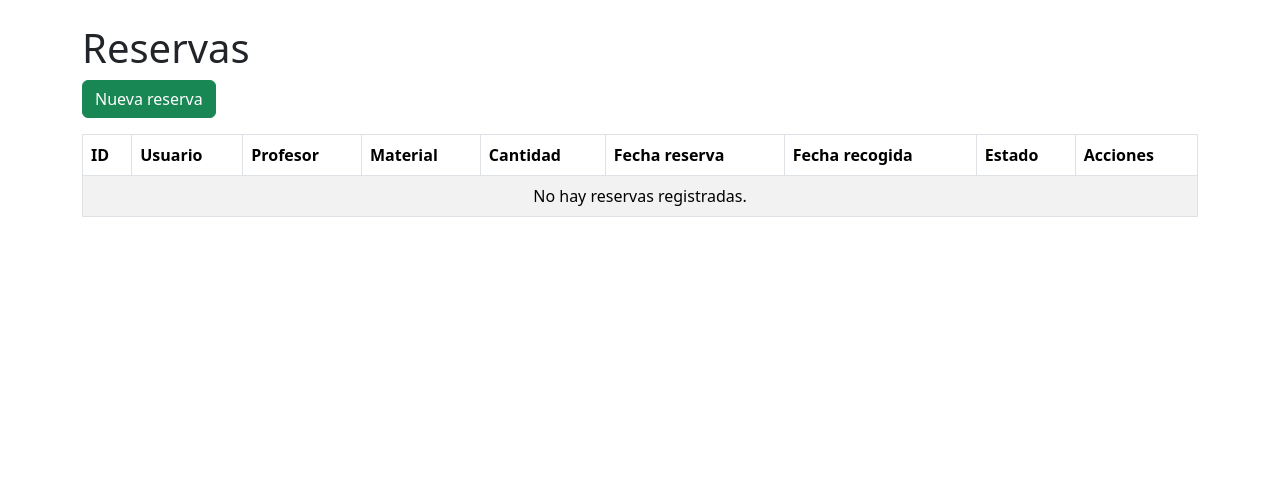
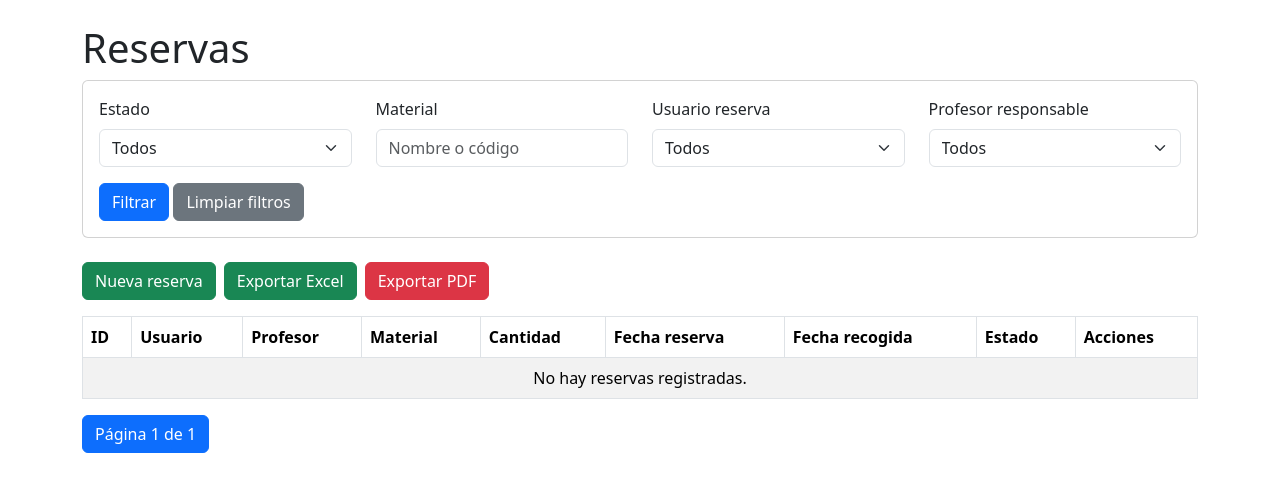
Before and after one commit to josellagosta-collab/inventario_taller_sdd, a Django app: page /reservas/ in a window 1280 px wide; the page is wider, and only the part inside the window is pictured. Shown: the part 81-573 px from the top of that part. Run offline with Django 5.2, Linux system fonts and the light colour scheme; the visitor is signed in with stand-in values (Sample User, id 1); data comes from the database, SQL or seed files in the repository; data that the repository does not hold is empty.

Commit message:
feat: añadir exportal excel y pdf las reservas

```diff
--- a/prestamos/templates/prestamos/lista_reservas.html
+++ b/prestamos/templates/prestamos/lista_reservas.html
@@ -8,10 +8,103 @@ Reservas
 
 <h1>Reservas</h1>
 
-<a href="{% url 'prestamos:crear_reserva' %}"
-   class="btn btn-success mb-3">
-    Nueva reserva
-</a>
+<form method="get" class="card card-body mb-4">
+
+    <div class="row">
+
+        <div class="col-md-3">
+            <label class="form-label">Estado</label>
+            <select name="estado" class="form-select">
+                <option value="">Todos</option>
+
+                {% for valor, texto in estados %}
+                    <option value="{{ valor }}"
+                        {% if estado == valor %}
+                            selected
+                        {% endif %}
+                    >
+                        {{ texto }}
+                    </option>
+                {% endfor %}
+            </select>
+        </div>
+
+        <div class="col-md-3">
+            <label class="form-label">Material</label>
+            <input type="text"
+                   name="busqueda"
+                   class="form-control"
+                   placeholder="Nombre o código"
+                   value="{{ busqueda }}">
+        </div>
+
+        <div class="col-md-3">
+            <label class="form-label">Usuario reserva</label>
+            <select name="usuario_reserva" class="form-select">
+                <option value="">Todos</option>
+
+                {% for usuario in usuarios %}
+                    <option value="{{ usuario.id }}"
+                        {% if usuario_reserva == usuario.id|stringformat:"s" %}
+                            selected
+                        {% endif %}
+                    >
+                        {{ usuario.username }}
+                    </option>
+                {% endfor %}
+            </select>
+        </div>
+
+        <div class="col-md-3">
+            <label class="form-label">Profesor responsable</label>
+            <select name="profesor_responsable" class="form-select">
+                <option value="">Todos</option>
+
+                {% for usuario in usuarios %}
+                    <option value="{{ usuario.id }}"
+                        {% if profesor_responsable == usuario.id|stringformat:"s" %}
+                            selected
+                        {% endif %}
+                    >
+                        {{ usuario.username }}
+                    </option>
+                {% endfor %}
+            </select>
+        </div>
+
+    </div>
+
+    <div class="mt-3">
+        <button type="submit" class="btn btn-primary">
+            Filtrar
+        </button>
+
+        <a href="{% url 'prestamos:lista_reservas' %}"
+           class="btn btn-secondary">
+            Limpiar filtros
+        </a>
+    </div>
+
+</form>
+
+<div class="d-flex gap-2 mb-3">
+
+    <a href="{% url 'prestamos:crear_reserva' %}"
+       class="btn btn-success">
+        Nueva reserva
+    </a>
+
+    <a href="{% url 'prestamos:exportar_reservas_excel' %}?estado={{ estado }}&busqueda={{ busqueda }}&usuario_reserva={{ usuario_reserva }}&profesor_responsable={{ profesor_responsable }}"
+    class="btn btn-success">
+        Exportar Excel
+    </a>
+
+    <a href="{% url 'prestamos:exportar_reservas_pdf' %}?estado={{ estado }}&busqueda={{ busqueda }}&usuario_reserva={{ usuario_reserva }}&profesor_responsable={{ profesor_responsable }}"
+    class="btn btn-danger">
+        Exportar PDF
+    </a>
+
+</div>
 
 <table class="table table-striped table-bordered">
 
@@ -73,4 +166,48 @@ Reservas
 
 </table>
 
+<nav aria-label="Paginación de reservas">
+    <ul class="pagination">
+
+        {% if reservas.has_previous %}
+            <li class="page-item">
+                <a class="page-link"
+                   href="?page=1&estado={{ estado }}&busqueda={{ busqueda }}&usuario_reserva={{ usuario_reserva }}&profesor_responsable={{ profesor_responsable }}">
+                    Primera
+                </a>
+            </li>
+
+            <li class="page-item">
+                <a class="page-link"
+                   href="?page={{ reservas.previous_page_number }}&estado={{ estado }}&busqueda={{ busqueda }}&usuario_reserva={{ usuario_reserva }}&profesor_responsable={{ profesor_responsable }}">
+                    Anterior
+                </a>
+            </li>
+        {% endif %}
+
+        <li class="page-item active">
+            <span class="page-link">
+                Página {{ reservas.number }} de {{ reservas.paginator.num_pages }}
+            </span>
+        </li>
+
+        {% if reservas.has_next %}
+            <li class="page-item">
+                <a class="page-link"
+                   href="?page={{ reservas.next_page_number }}&estado={{ estado }}&busqueda={{ busqueda }}&usuario_reserva={{ usuario_reserva }}&profesor_responsable={{ profesor_responsable }}">
+                    Siguiente
+                </a>
+            </li>
+
+            <li class="page-item">
+                <a class="page-link"
+                   href="?page={{ reservas.paginator.num_pages }}&estado={{ estado }}&busqueda={{ busqueda }}&usuario_reserva={{ usuario_reserva }}&profesor_responsable={{ profesor_responsable }}">
+                    Última
+                </a>
+            </li>
+        {% endif %}
+
+    </ul>
+</nav>
+
 {% endblock %}
--- a/prestamos/urls.py
+++ b/prestamos/urls.py
@@ -14,4 +14,6 @@ urlpatterns = [
     path("reservas/", views.lista_reservas, name="lista_reservas"),
     path("reservas/<int:reserva_id>/cancelar/", views.cancelar_reserva, name="cancelar_reserva"),
     path("reservas/<int:reserva_id>/convertir/", views.convertir_reserva_en_prestamo, name="convertir_reserva_en_prestamo"),
+    path("reservas/exportar/excel/", views.exportar_reservas_excel, name="exportar_reservas_excel"),
+    path("reservas/exportar/pdf/", views.exportar_reservas_pdf, name="exportar_reservas_pdf"),
 ]
--- a/prestamos/views.py
+++ b/prestamos/views.py
@@ -16,7 +16,7 @@ from openpyxl.styles import Font, PatternFill, Alignment
 from openpyxl.utils import get_column_letter
 from io import BytesIO
 from django.conf import settings
-
+from django.db.models import Q
 from reportlab.platypus import SimpleDocTemplate, Table, TableStyle, Paragraph, Spacer, Image
 from reportlab.lib import colors
 from reportlab.lib.styles import getSampleStyleSheet
@@ -391,8 +391,40 @@ def lista_reservas(request):
         "material"
     ).all()
 
+    usuarios = User.objects.all()
+
+    estado = request.GET.get("estado", "")
+    busqueda = request.GET.get("busqueda", "")
+    usuario_reserva = request.GET.get("usuario_reserva", "")
+    profesor_responsable = request.GET.get("profesor_responsable", "")
+
+    if estado:
+        reservas = reservas.filter(estado=estado)
+
+    if busqueda:
+        reservas = reservas.filter(
+            Q(material__nombre__icontains=busqueda) |
+            Q(material__codigo_inventario__icontains=busqueda)
+        )
+
+    if usuario_reserva:
+        reservas = reservas.filter(usuario_reserva_id=usuario_reserva)
+
+    if profesor_responsable:
+        reservas = reservas.filter(profesor_responsable_id=profesor_responsable)
+
+    paginator = Paginator(reservas, 10)
+    numero_pagina = request.GET.get("page")
+    pagina_reservas = paginator.get_page(numero_pagina)
+
     return render(request, "prestamos/lista_reservas.html", {
-        "reservas": reservas,
+        "reservas": pagina_reservas,
+        "usuarios": usuarios,
+        "estados": Reserva.ESTADOS,
+        "estado": estado,
+        "busqueda": busqueda,
+        "usuario_reserva": usuario_reserva,
+        "profesor_responsable": profesor_responsable,
     })
 
 @login_required
@@ -458,3 +490,177 @@ def convertir_reserva_en_prestamo(request, reserva_id):
     return render(request, "prestamos/convertir_reserva.html", {
         "reserva": reserva,
     })
+
+@login_required
+def exportar_reservas_excel(request):
+    workbook = openpyxl.Workbook()
+    hoja = workbook.active
+    hoja.title = "Reservas"
+
+    encabezados = [
+        "ID",
+        "Usuario reserva",
+        "Profesor responsable",
+        "Material",
+        "Código material",
+        "Cantidad",
+        "Fecha reserva",
+        "Fecha prevista recogida",
+        "Estado",
+        "Observaciones",
+    ]
+
+    for columna, texto in enumerate(encabezados, start=1):
+        hoja.cell(row=1, column=columna, value=texto)
+
+    color_corporativo = "0051A0"
+
+    for celda in hoja[1]:
+        celda.font = Font(bold=True, color="FFFFFF")
+        celda.fill = PatternFill(
+            start_color=color_corporativo,
+            end_color=color_corporativo,
+            fill_type="solid"
+        )
+        celda.alignment = Alignment(horizontal="center")
+
+    reservas = Reserva.objects.select_related(
+        "usuario_reserva",
+        "profesor_responsable",
+        "material"
+    ).all()
+
+    estado = request.GET.get("estado", "")
+    busqueda = request.GET.get("busqueda", "")
+    usuario_reserva = request.GET.get("usuario_reserva", "")
+    profesor_responsable = request.GET.get("profesor_responsable", "")
+
+    if estado:
+        reservas = reservas.filter(estado=estado)
+
+    if busqueda:
+        reservas = reservas.filter(
+            Q(material__nombre__icontains=busqueda) |
+            Q(material__codigo_inventario__icontains=busqueda)
+        )
+
+    if usuario_reserva:
+        reservas = reservas.filter(usuario_reserva_id=usuario_reserva)
+
+    if profesor_responsable:
+        reservas = reservas.filter(profesor_responsable_id=profesor_responsable)
+
+    fila = 2
+
+    for reserva in reservas:
+        hoja.cell(fila, 1, reserva.id)
+        hoja.cell(fila, 2, reserva.usuario_reserva.username)
+        hoja.cell(fila, 3, reserva.profesor_responsable.username)
+        hoja.cell(fila, 4, reserva.material.nombre)
+        hoja.cell(fila, 5, reserva.material.codigo_inventario)
+        hoja.cell(fila, 6, reserva.cantidad)
+        hoja.cell(fila, 7, reserva.fecha_reserva.strftime("%d/%m/%Y"))
+        hoja.cell(fila, 8, reserva.fecha_prevista_recogida.strftime("%d/%m/%Y"))
+        hoja.cell(fila, 9, reserva.get_estado_display())
+        hoja.cell(fila, 10, reserva.observaciones or "")
+
+        fila += 1
+
+    response = HttpResponse(
+        content_type="application/vnd.openxmlformats-officedocument.spreadsheetml.sheet"
+    )
+
+    response["Content-Disposition"] = 'attachment; filename="reservas.xlsx"'
+
+    for columna in hoja.columns:
+        max_length = 0
+        letra_columna = get_column_letter(columna[0].column)
+
+    for celda in columna:
+        if celda.value:
+            max_length = max(max_length, len(str(celda.value)))
+
+    hoja.column_dimensions[letra_columna].width = max_length + 2
+
+    hoja.auto_filter.ref = hoja.dimensions
+    hoja.freeze_panes = "A2"
+
+    workbook.save(response)
+
+    return response
+
+@login_required
+def exportar_reservas_pdf(request):
+    buffer = BytesIO()
+    pdf = SimpleDocTemplate(buffer)
+
+    elementos = []
+    estilos = getSampleStyleSheet()
+
+    logo_path = settings.BASE_DIR / "static" / "images" / "logo_monlau.png"
+
+    if logo_path.exists():
+        elementos.append(Image(str(logo_path), width=90, height=55))
+
+    elementos.append(Paragraph("<b>Informe de reservas</b>", estilos["Title"]))
+    elementos.append(Spacer(1, 12))
+
+    datos = [
+        ["ID", "Usuario", "Profesor", "Material", "Cantidad", "Recogida", "Estado"]
+    ]
+
+    reservas = Reserva.objects.select_related(
+        "usuario_reserva",
+        "profesor_responsable",
+        "material"
+    ).all()
+
+    estado = request.GET.get("estado", "")
+    busqueda = request.GET.get("busqueda", "")
+    usuario_reserva = request.GET.get("usuario_reserva", "")
+    profesor_responsable = request.GET.get("profesor_responsable", "")
+
+    if estado:
+        reservas = reservas.filter(estado=estado)
+
+    if busqueda:
+        reservas = reservas.filter(
+            Q(material__nombre__icontains=busqueda) |
+            Q(material__codigo_inventario__icontains=busqueda)
+        )
+
+    if usuario_reserva:
+        reservas = reservas.filter(usuario_reserva_id=usuario_reserva)
+
+    if profesor_responsable:
+        reservas = reservas.filter(profesor_responsable_id=profesor_responsable)
+
+    for reserva in reservas:
+        datos.append([
+            reserva.id,
+            reserva.usuario_reserva.username,
+            reserva.profesor_responsable.username,
+            reserva.material.nombre,
+            reserva.cantidad,
+            reserva.fecha_prevista_recogida.strftime("%d/%m/%Y"),
+            reserva.get_estado_display(),
+        ])
+
+    tabla = Table(datos, repeatRows=1)
+
+    tabla.setStyle(TableStyle([
+        ("BACKGROUND", (0, 0), (-1, 0), colors.HexColor("#0051A0")),
+        ("TEXTCOLOR", (0, 0), (-1, 0), colors.white),
+        ("GRID", (0, 0), (-1, -1), 0.5, colors.grey),
+        ("FONTNAME", (0, 0), (-1, 0), "Helvetica-Bold"),
+    ]))
+
+    elementos.append(tabla)
+    pdf.build(elementos)
+
+    buffer.seek(0)
+
+    response = HttpResponse(buffer, content_type="application/pdf")
+    response["Content-Disposition"] = 'attachment; filename="reservas.pdf"'
+
+    return response
```
Also changed, not shown: inventario/templates/inventario/dashboard.html (+40 -0 lines), inventario/views.py (+13 -0 lines).
